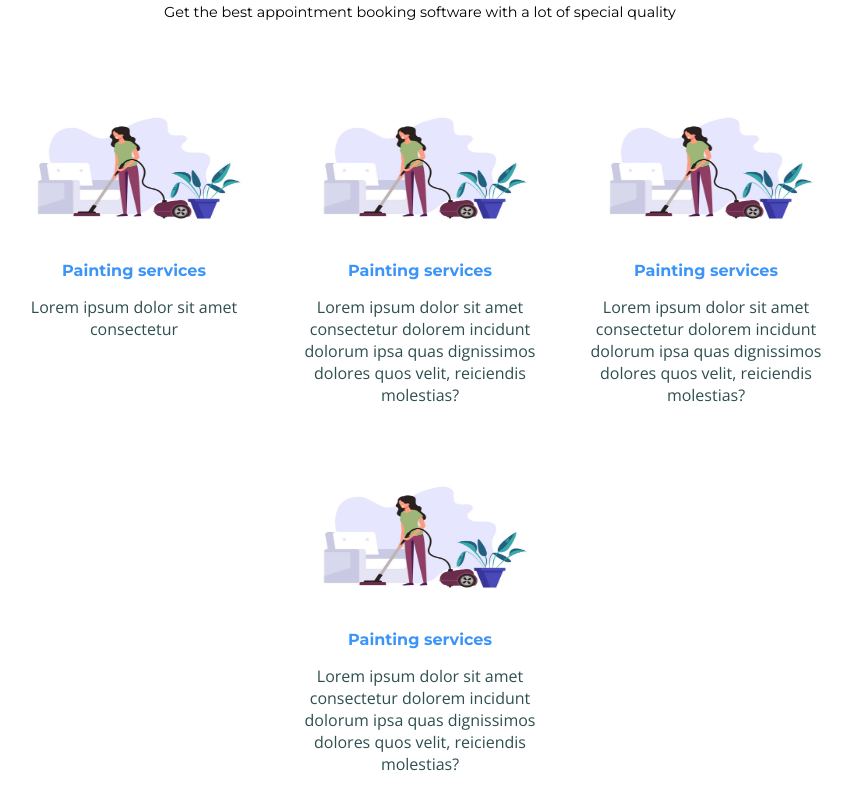
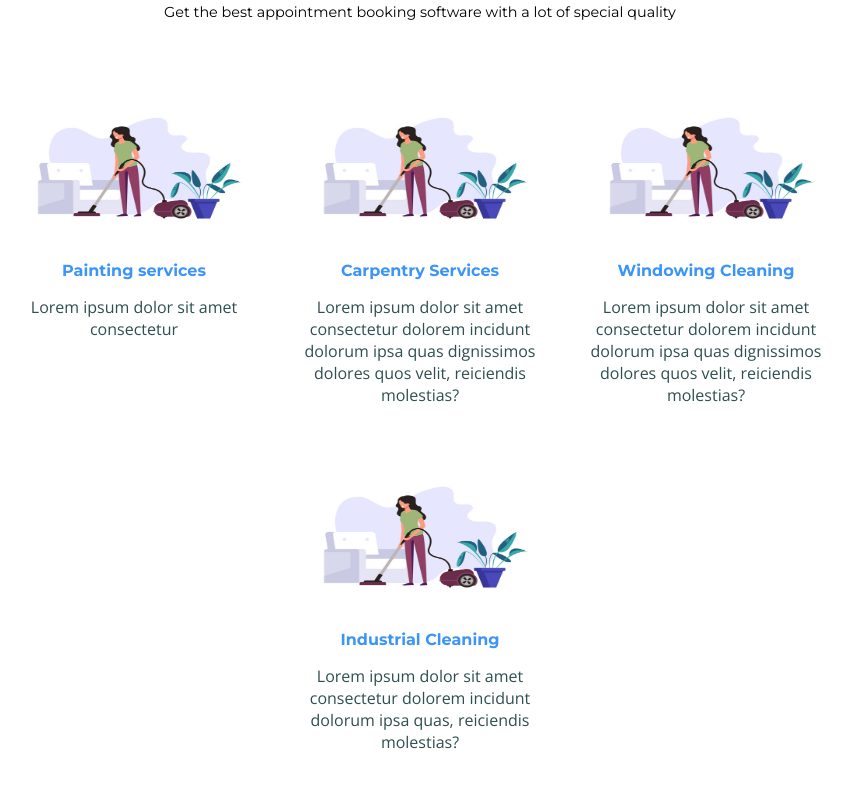
Before and after one commit to jsanxez/servilimp, a plain HTML site: page index.html in a window 1280 px wide. Shown: the part 615-1424 px from the top of the page, without its empty margins (220-1072 px from the left). Drawn offline with nearby package versions, Linux system fonts and the light colour scheme.

Commit message:
changing for realistic services

```diff
--- a/index.html
+++ b/index.html
@@ -70,21 +70,21 @@
       </div>
       <div class="card">
         <img src="img/vacuuming.jpg" alt="service image">
-        <h3 class="card-title">Painting services</h3>
+        <h3 class="card-title">Carpentry Services</h3>
         <p class="card-description">Lorem ipsum dolor sit amet consectetur
         dolorem incidunt dolorum ipsa quas dignissimos dolores quos velit, reiciendis molestias?</p>
       </div>
       <div class="card">
         <img src="img/vacuuming.jpg" alt="service image">
-        <h3 class="card-title">Painting services</h3>
+        <h3 class="card-title">Windowing Cleaning</h3>
         <p class="card-description">Lorem ipsum dolor sit amet consectetur
         dolorem incidunt dolorum ipsa quas dignissimos dolores quos velit, reiciendis molestias?</p>
       </div>
       <div class="card">
         <img src="img/vacuuming.jpg" alt="service image">
-        <h3 class="card-title">Painting services</h3>
+        <h3 class="card-title">Industrial Cleaning</h3>
         <p class="card-description">Lorem ipsum dolor sit amet consectetur
-        dolorem incidunt dolorum ipsa quas dignissimos dolores quos velit, reiciendis molestias?</p>
+        dolorem incidunt dolorum ipsa quas, reiciendis molestias?</p>
       </div>
     </div>
   </section>
```
